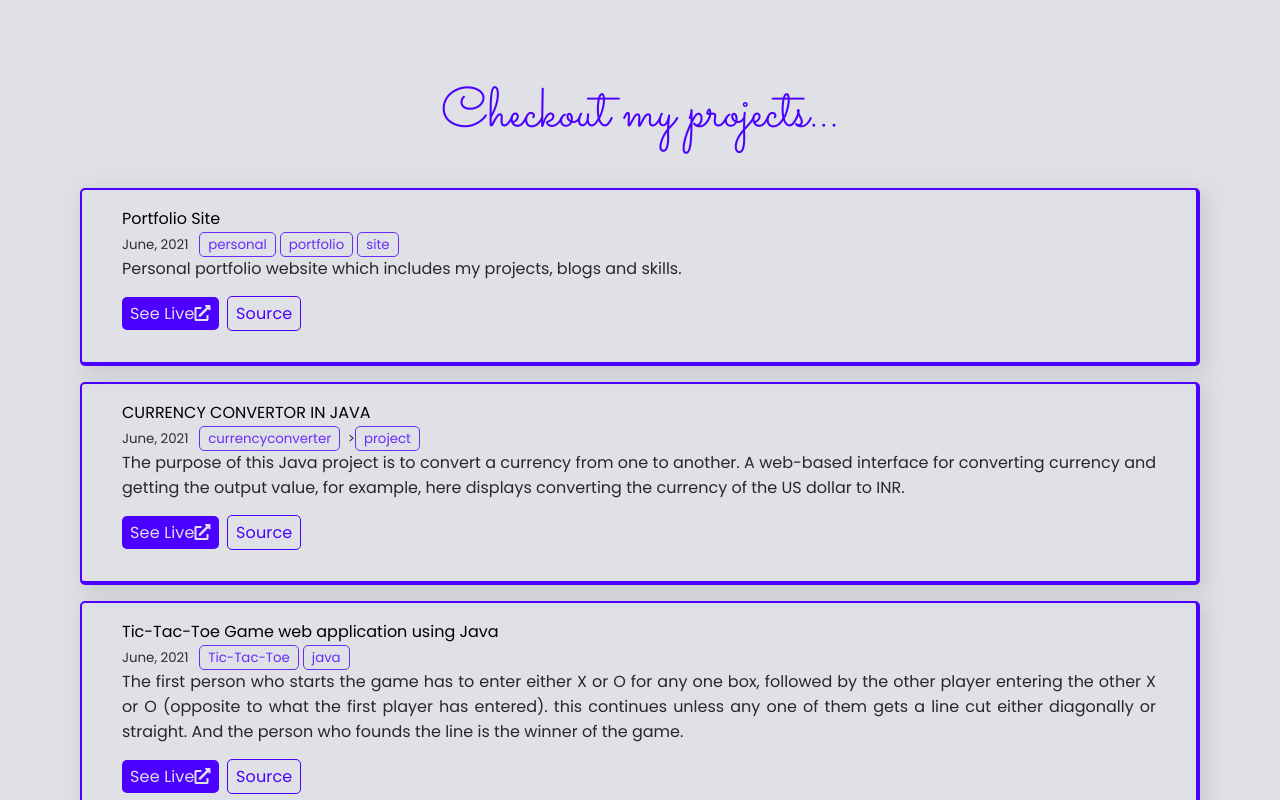
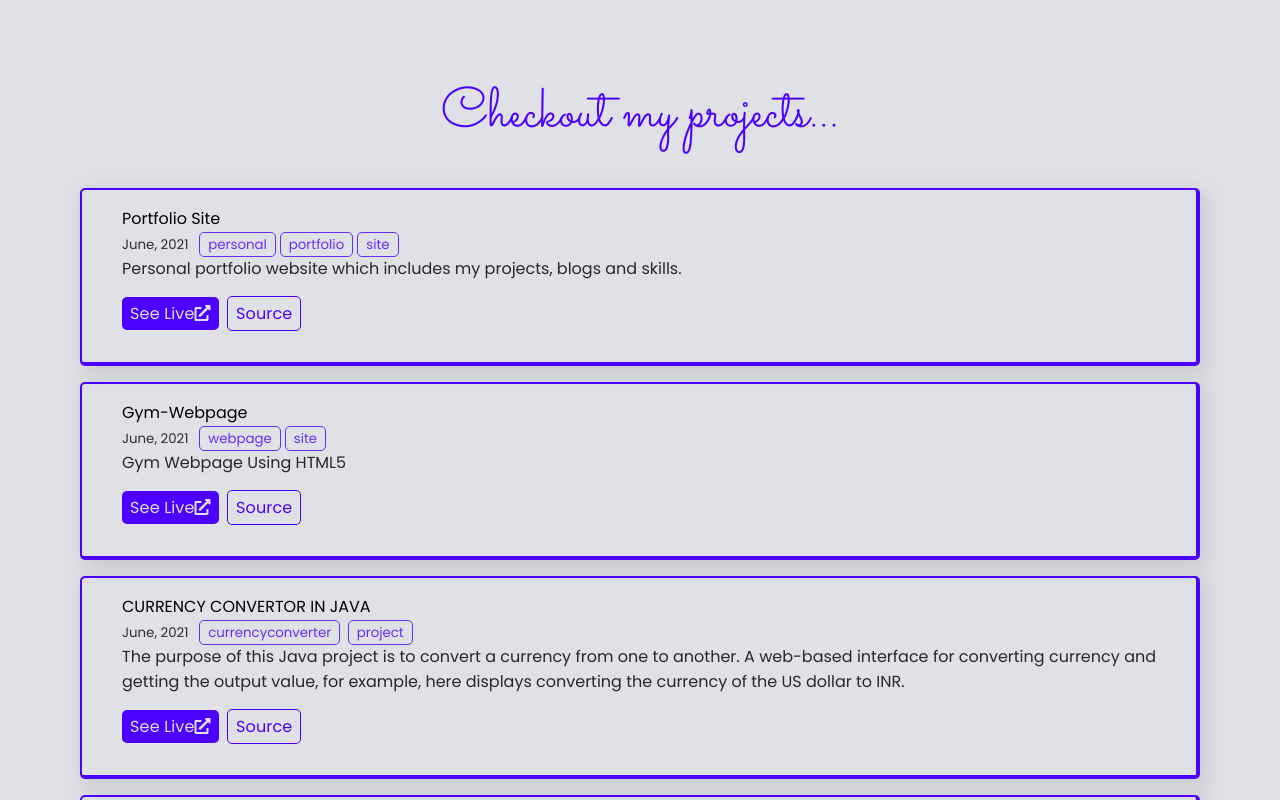
Before and after one commit to adityaashinde/portfolio, a plain HTML site: page projects.html in a window 1280 px wide. Shown: the part 195-995 px from the top of the page. Drawn offline with nearby package versions, Linux system fonts and the light colour scheme.

Commit message:
Update projects.html

```diff
--- a/projects.html
+++ b/projects.html
@@ -116,9 +116,31 @@
   </div> -->
 
       <div class="project-text">
+        <div class="name">Gym-Webpage</div>
+        <small>June, 2021 &nbsp; <span class="mark">webpage</span><span class="mark">site</span></small>
+
+        <div class="details">
+          Gym Webpage Using HTML5
+        </div>
+        <div class="button-div">
+          <a href="https://aditya-fitness.netlify.app/" target="_blank"><button>See Live<i
+                class="fas fa-external-link-alt"></i></button></a>
+          <a href="https://github.com/adityaashinde/gym-webpage" target="_blank"><button
+              class="github">Source</button></a>
+        </div>
+      </div>
+    </div>
+
+
+    <div class="wrapper">
+      <!-- <div class="image">
+    <img src="./img/portfolio.png" alt="Portfolio" />
+  </div> -->
+
+      <div class="project-text">
         <div class="name">CURRENCY CONVERTOR IN JAVA</div>
         <small>June, 2021 &nbsp; <span class="mark">currencyconverter</span>
-          ><span class="mark">project</span></small>
+          <span class="mark">project</span></small>
 
         <div class="details">
           The purpose of this Java project is to convert a currency from one to another.
@@ -154,9 +176,8 @@
           game. </div>
         <div class="button-div">
 
-          <a href="https://github.com/adityaashinde/LGMVIP-Java/tree/main/TIC%20TAC%20TOE%20-%20Task_02" target="_blank"
-          ><button>See Live<i class="fas fa-external-link-alt"></i></button
-        ></a>
+          <a href="https://github.com/adityaashinde/LGMVIP-Java/tree/main/TIC%20TAC%20TOE%20-%20Task_02"
+            target="_blank"><button>See Live<i class="fas fa-external-link-alt"></i></button></a>
 
           <a href="https://github.com/adityaashinde/LGMVIP-Java/tree/main/TIC%20TAC%20TOE%20-%20Task_02"
             target="_blank"><button class="github">Source</button></a>
```
